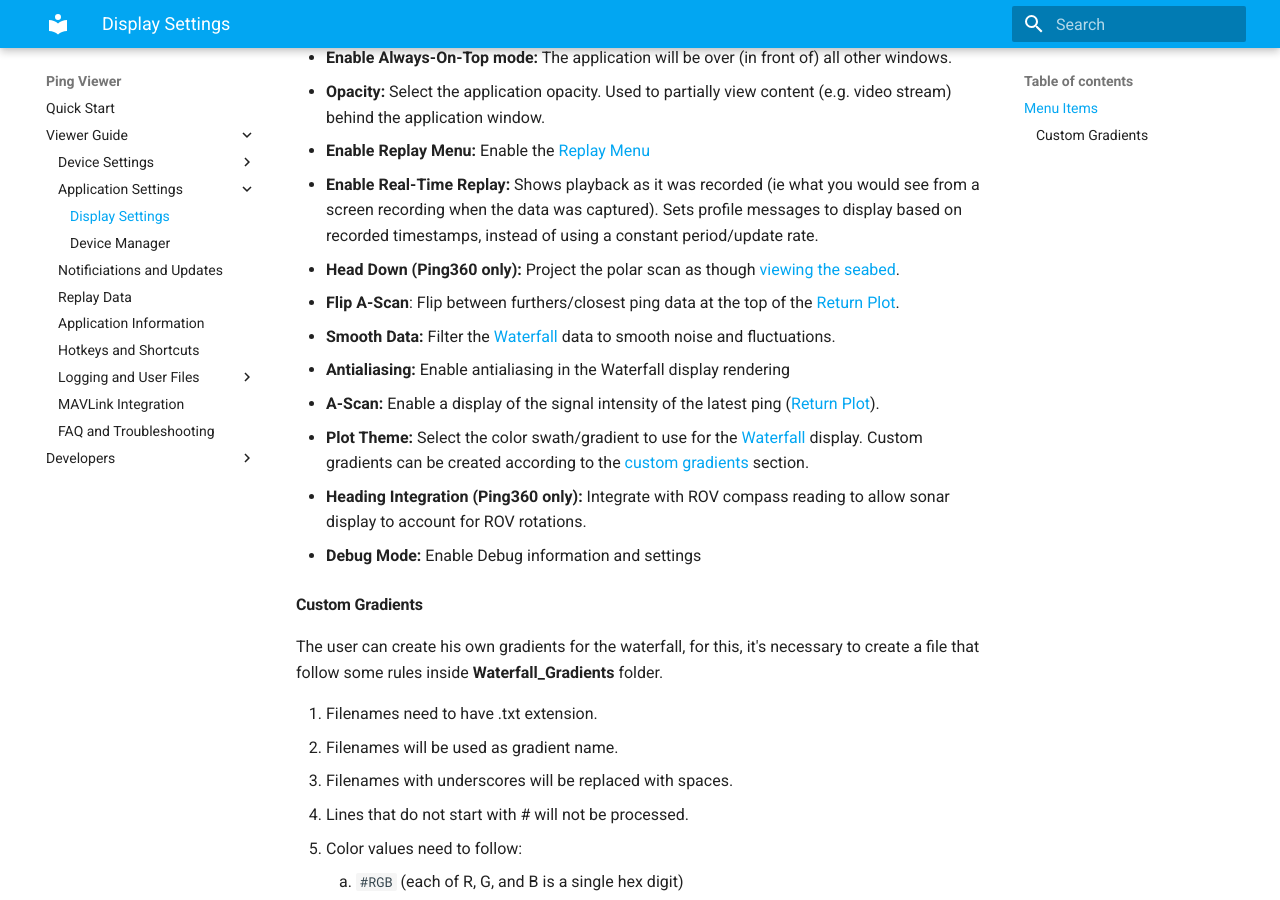
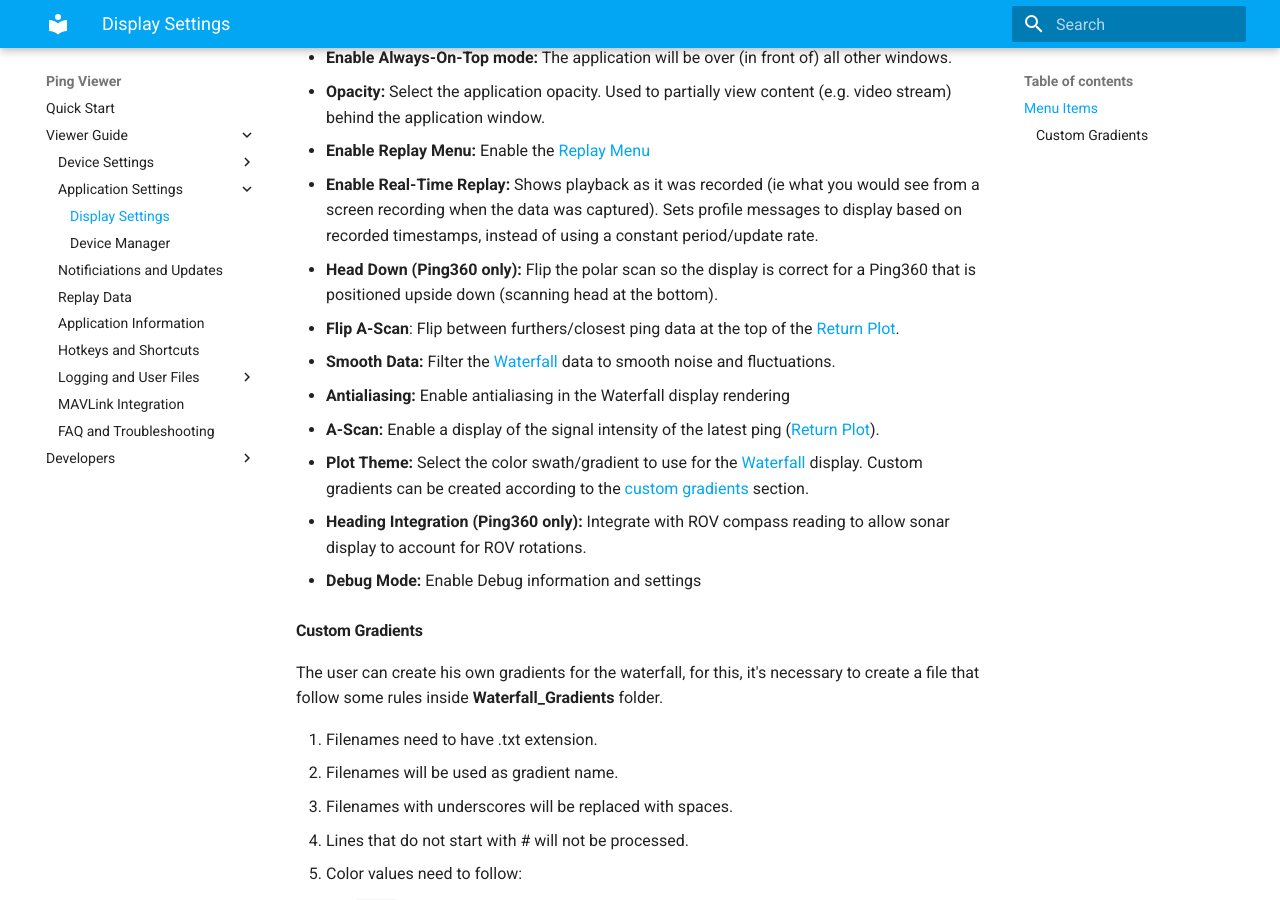
Before and after one commit to bluerobotics/ping-viewer, an MkDocs documentation site: the page built from docs/display-settings.md, in a window 1280 px wide and 900 px high, scrolled down 326 px. Built offline with MkDocs 1.6.1 and Material for MkDocs 9.7.7, drawn with Linux system fonts in a browser that asks for light colours.

Commit message:
docs: display-settings: fix head down description
I wrote the original description based on an (incorrect) assumption about the setting while I didn't have access to a Ping360 for testing.

Tried the setting the other day and it does something different, so this updated description reflects the actual behaviour.

```diff
--- a/docs/display-settings.md
+++ b/docs/display-settings.md
@@ -21,7 +21,7 @@
 Shows playback as it was recorded (ie what you would see from a screen recording when the data was captured). Sets profile messages to display based on recorded timestamps, instead of using a constant period/update rate.
 
 - **Head Down (Ping360 only):**
-Project the polar scan as though [viewing the seabed](https://bluerobotics.com/learn/understanding-and-using-scanning-sonars/#viewing-the-seabed).
+Flip the polar scan so the display is correct for a Ping360 that is positioned upside down (scanning head at the bottom).
 
 - **Flip A-Scan**:
 Flip between furthers/closest ping data at the top of the [Return Plot](index.md#return-plot).
```
